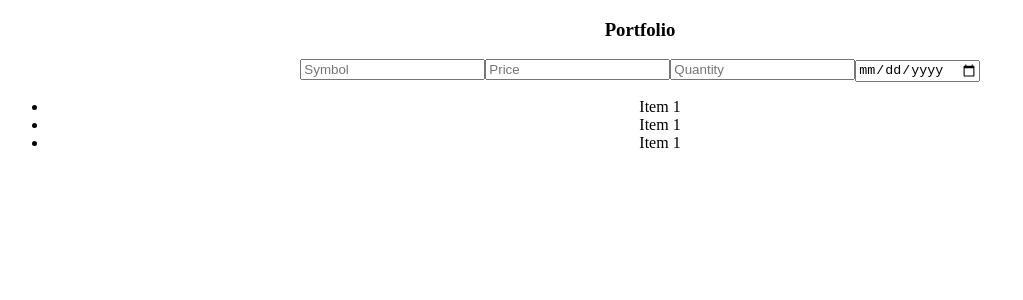
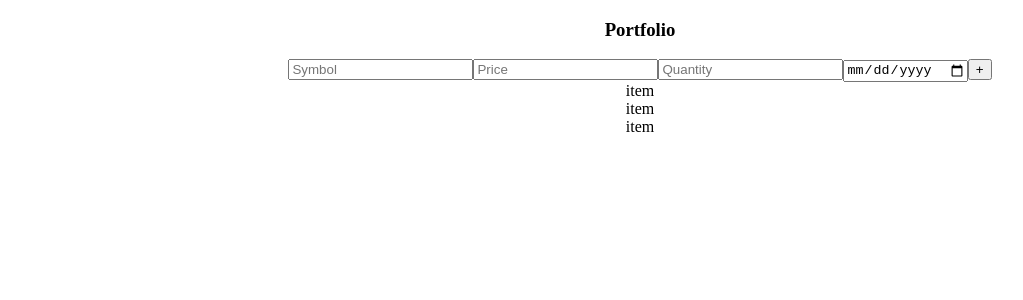
Before and after one commit to tsoyviktor/redux_stock, a React (Create React App) app: page / in a window 1280 px wide. Shown: the top 300 px of the page, without its empty margins (0-1023 px from the left). Built offline with nearby package versions, Linux system fonts and the light colour scheme.

Commit message:
some progress

```diff
--- a/src/components/PortfolioInputs.js
+++ b/src/components/PortfolioInputs.js
@@ -8,6 +8,7 @@ export default class PortfolioInputs extends Component {
         <input type="text" placeholder="Price"/>
         <input type="number" placeholder="Quantity"/>
         <input type="date" />
+        <button> + </button>
       </div>
     );
   }
--- /dev/null
+++ b/src/components/PortfolioItem.js
@@ -0,0 +1,11 @@
+import React, {Component} from 'react';
+
+export default class PortfolioItem extends Component {
+  render() {
+    return (
+      <div>
+        item
+      </div>
+    );
+  }
+}
--- a/src/components/PortfolioList.js
+++ b/src/components/PortfolioList.js
@@ -1,14 +1,13 @@
 import React, {Component} from 'react';
+import PortfolioItem from './PortfolioItem';
 
 export default class PortfolioList extends Component {
   render () {
     return (
-      <div>
-        <ul>
-          <li> Item 1 </li>
-          <li> Item 1 </li>
-          <li> Item 1 </li>
-        </ul>
+      <div className="PortfolioList">
+        <PortfolioItem/>
+        <PortfolioItem/>
+        <PortfolioItem/>
       </div>
     );
   }
--- a/src/modules/index.js
+++ b/src/modules/index.js
@@ -1,5 +1,6 @@
 import {combineReducers} from 'redux';
+import portfolio from './portfolio';
 
 export default combineReducers({
-  root: (state = {}) => state,
+  portfolio,
 });
--- /dev/null
+++ b/src/modules/portfolio.js
@@ -0,0 +1,26 @@
+export const ADD_ITEM_ACTION = 'ADD_ITEM';
+export const REMOVE_ITEM_ACTION = 'REMOVE_ITEM';
+
+export const removeItemAction = (id) => {
+  return {
+    type: REMOVE_ITEM_ACTION,
+    payload: id
+  }
+};
+
+export const addItemAction = (item) => {
+  return (dispatch) => {
+    const newItem = '';
+    return dispatch({
+      type: ADD_ITEM_ACTION,
+      payload: newItem
+    });
+  }
+};
+
+export default (state = {}, action) => {
+  switch (action.type) {
+    default:
+      return state;
+  }
+}
--- a/src/store/index.js
+++ b/src/store/index.js
@@ -31,7 +31,9 @@ const store = createStore(
 );
 
 
-store.subscribe(throttle(() => writeState(store.getState()), MAX_WRITE_RATE));
+store.subscribe(throttle(() => {
+  writeState({ portfolio: store.getState().portfolio }), MAX_WRITE_RATE
+}));
 
 // TODO : delete this one
 global.store = store;
```
Also changed, not shown: src/services/APIservice.js (added, +8 -0 lines).
